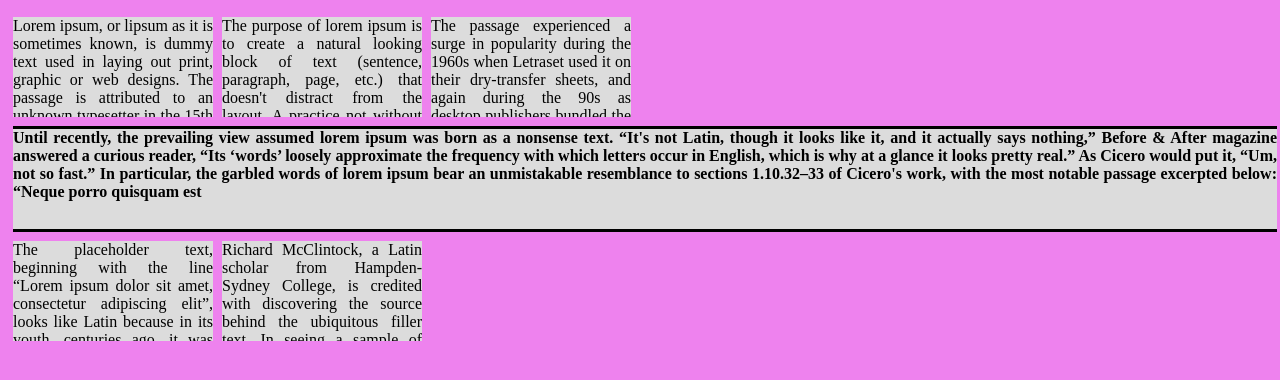
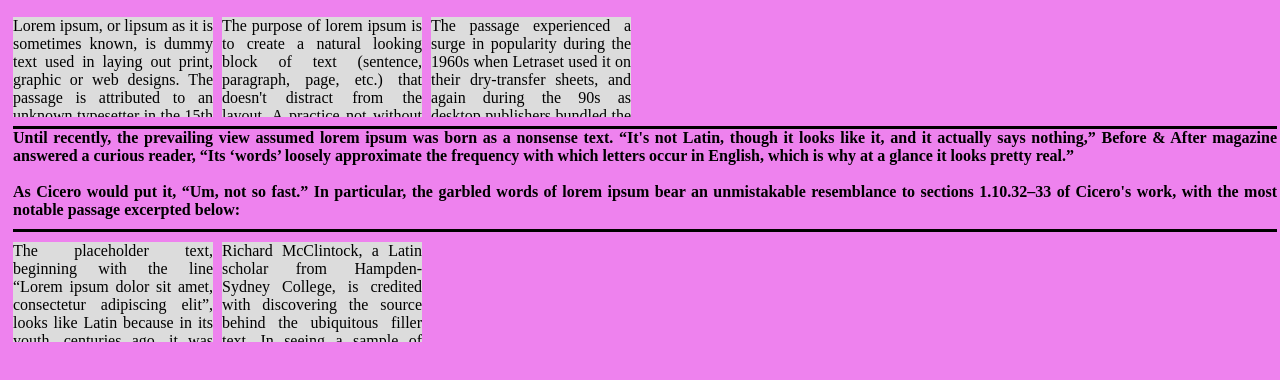
Before and after one commit to TharaaIbrahim/CSS-Exercises, a plain HTML site: page Exercise#1/index.html in a window 1280 px wide. Shown: the part 50-430 px from the top of the page. Drawn offline with Linux system fonts and the light colour scheme.

Commit message:
Edit scroll

```diff
--- a/Exercise#1/index.html
+++ b/Exercise#1/index.html
@@ -25,12 +25,16 @@
      </article>
 
      <article class="four">
-        Until recently, the prevailing view assumed lorem ipsum was born as a nonsense text. “It's not Latin, though it looks like it, and it actually says nothing,” Before & After magazine answered a curious reader, “Its ‘words’ loosely approximate the frequency with which letters occur in English, which is why at a glance it looks pretty real.”
+        Until recently, the prevailing view assumed lorem ipsum was born as a nonsense text. “It's not Latin, though it looks like it, and it actually says nothing,” Before & After magazine answered a curious reader, “Its ‘words’ loosely approximate the frequency with which letters occur in English, which is why at a glance it looks pretty real.” <br> <br>
 
         As Cicero would put it, “Um, not so fast.”
-        In particular, the garbled words of lorem ipsum bear an unmistakable resemblance to sections 1.10.32–33 of Cicero's work, with the most notable passage excerpted below:
+        In particular, the garbled words of lorem ipsum bear an unmistakable resemblance to sections 1.10.32–33 of Cicero's work, with the most notable passage excerpted below: <br> <br>
 
-“Neque porro quisquam est
+       Neque porro quisquam est
+       Lorem ipsum, or lipsum as it is sometimes known, is dummy text used in laying out print, graphic or web designs. The passage is attributed to an unknown typesetter in the 15th century who is thought to have scrambled parts of Cicero's De Finibus Bonorum et Malorum for use in a type specimen book. It usually begins with:<br> <br>
+
+      “Lorem ipsum dolor sit amet, consectetur adipiscing elit, sed do eiusmod tempor incididunt ut labore et dolore magna aliqua.”
+
      </article>
      <article>
         The placeholder text, beginning with the line “Lorem ipsum dolor sit amet, consectetur adipiscing elit”, looks like Latin because in its youth, centuries ago, it was Latin.In particular, the garbled words of lorem ipsum bear an unmistakable resemblance to sections 1.10.32–33 of Cicero's work, with the most notable passage excerpted below:
--- a/Exercise#1/style.css
+++ b/Exercise#1/style.css
@@ -7,15 +7,15 @@ body{
    border-top: 3px solid ;
    border-bottom: 3px solid;
     border-color: black;
-    background-color:;
+    background-color:violet;
     font-weight: bold;
-    height: 20%;
+    height: 10px;
     width: 100%;
-    display:inline-block;
-    overflow: auto;
+    display:block;
+    overflow-y: scroll;
     height: 100px;
     margin-top:5px ;
-    margin-bottom: 5px;
+    margin-bottom: 10px;
 
 }
 
```
